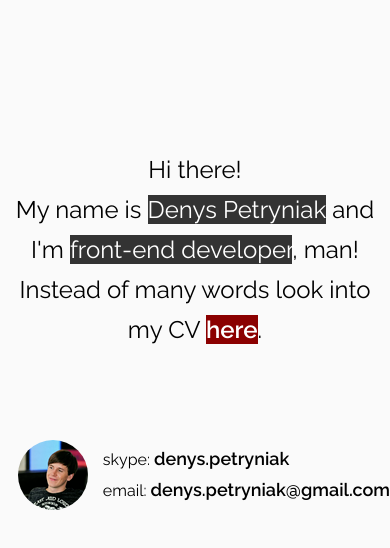
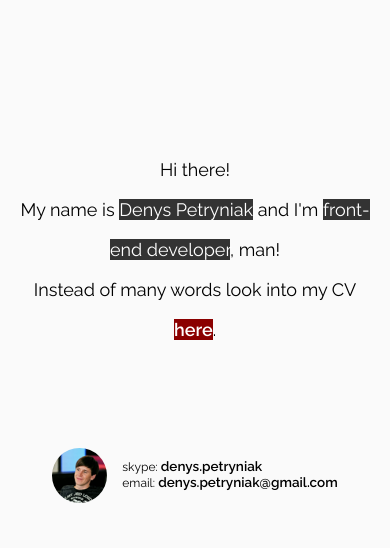
Before and after one commit to J3m1th/J3m1th.github.io, a plain HTML site: page index.html in a window 390 px wide. Drawn offline with Linux system fonts and the light colour scheme.

Commit message:
Update style.css
Added media queries

```diff
--- a/css/style.css
+++ b/css/style.css
@@ -1,67 +1,129 @@
+html {
+    font-size: 16px;
+}
+
 body {
     font-family: 'Raleway', sans-serif;
-	font-size: 18px;
+    font-size: 1.125rem;
     height: 100vh;
     background: #fafafa;
 }
+
 span {
-	font-size: 16px;
+    font-size: 1rem;
     transition: 0.3s;
 }
+
 img {
     display: block;
+    width: 70px;
+    height: 70px;
     border-radius: 50%;
     margin-right: 15px;
 }
+
 a {
     text-decoration: none;
     color: #000;
     font-weight: bold;
     transition: 0.3s;
 }
+
 a:hover {
     color: #1A6DBB;
     transition: 0.3s;
 }
+
 ::selection {
     color: white;
     background: #1A6DBB;
 }
+
 .content {
     display: grid;
-	grid-template-columns: auto;
- 	grid-template-rows: auto 70px;
+    grid-template-columns: 1fr;
+    grid-template-rows: 1fr 70px;
     max-width: 800px;
     margin: 0 auto;
 }
+
 .contacts {
     display: flex;
     justify-content: flex-end;
     align-items: center;
 }
+
 .intro {
     margin: 150px 0 90px 0;
     text-align: center;
 }
+
 .intro span {
     margin-bottom: 10px;
-	font-size: 24px;
+    font-size: 1.5rem;
     line-height: 40px;
 }
-.skype-wrap {
+
+.margin {
     margin-bottom: 10px;
 }
+
 .intro span.highlight {
     background-color: #333;
     color: white;
 }
+
 .intro span.highlight-red {
     background-color: darkred;
     color: white;
     transition: 0.3s;
 }
+
 .intro span.highlight-red:hover {
     background-color: red;
     color: white;
     transition: 0.3s;
 }
+
+
+/* media queries */
+
+@media only screen and (max-width: 1200px) {}
+
+@media only screen and (max-width: 992px) {}
+
+@media only screen and (max-width: 825px) {
+    .content {
+        margin: 0 20px;
+    }
+}
+
+@media only screen and (max-width: 768px) {
+    html {
+        font-size: 14px;
+    }
+    .contacts {
+        justify-content: center;
+    }
+}
+
+@media only screen and (max-width: 480px) {
+    html {
+        font-size: 12px;
+    }
+    img {
+        width: 55px;
+        height: 55px;
+    }
+}
+
+@media only screen and (max-width: 335px) {
+    body {
+        font-size: 1rem;
+    }
+}
+
+@media only screen and (max-width: 320px) {}
+
+
+/* media queries */
```
Lines whose indentation alone changed are shown as unchanged.
